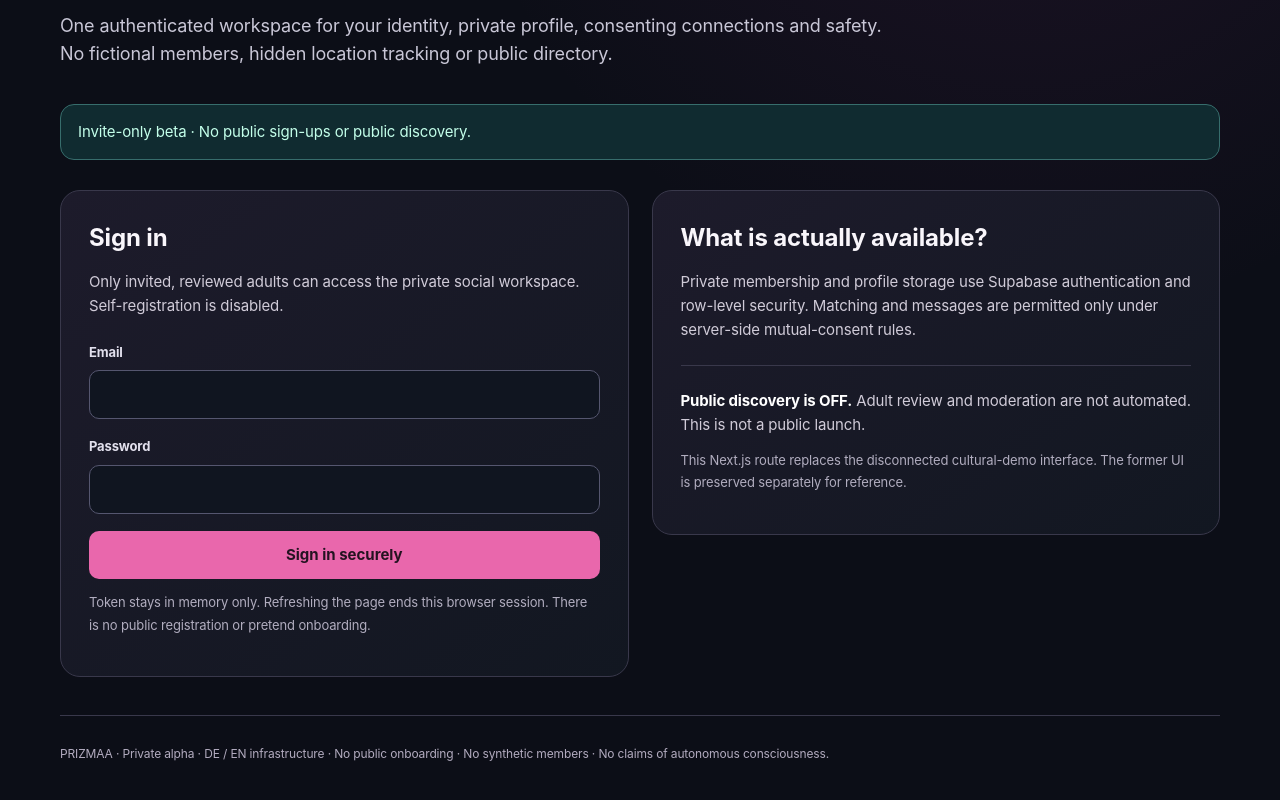
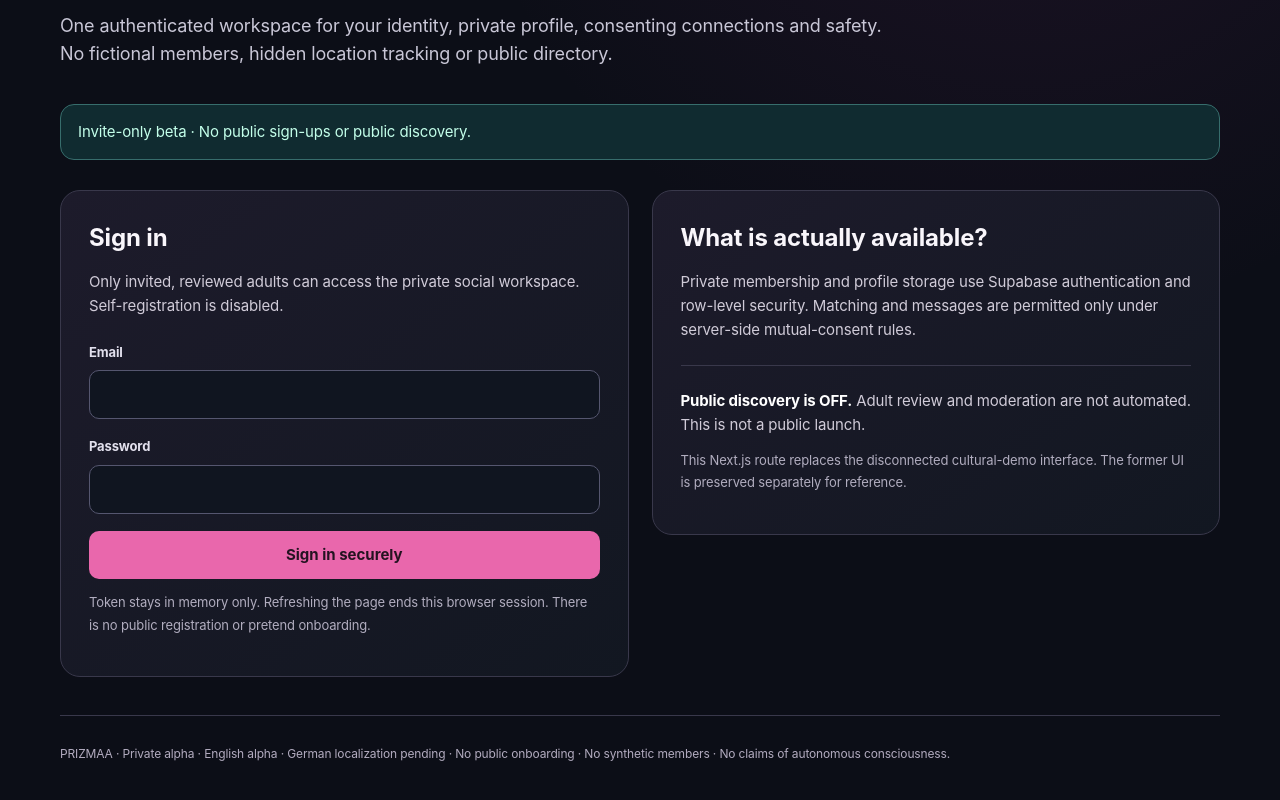
Before and after one commit to charlysmoky2010-hub/prizmaa-web, a Next.js app: page /prizmaa/app in a window 1280 px wide. Shown: the part 380-1180 px from the top of the page. Built offline with nearby package versions, Linux system fonts and the light colour scheme.

Commit message:
Be explicit that DE localization is pending, not already shipped

```diff
--- a/app/prizmaa/app/page.tsx
+++ b/app/prizmaa/app/page.tsx
@@ -351,7 +351,7 @@ export default function PrizmaaMemberApp() {
           )}
         </>
       )}
-      <footer className={styles.footer}>PRIZMAA · Private alpha · DE / EN infrastructure · No public onboarding · No synthetic members · No claims of autonomous consciousness.</footer>
+      <footer className={styles.footer}>PRIZMAA · Private alpha · English alpha · German localization pending · No public onboarding · No synthetic members · No claims of autonomous consciousness.</footer>
     </main>
   );
 }
```
